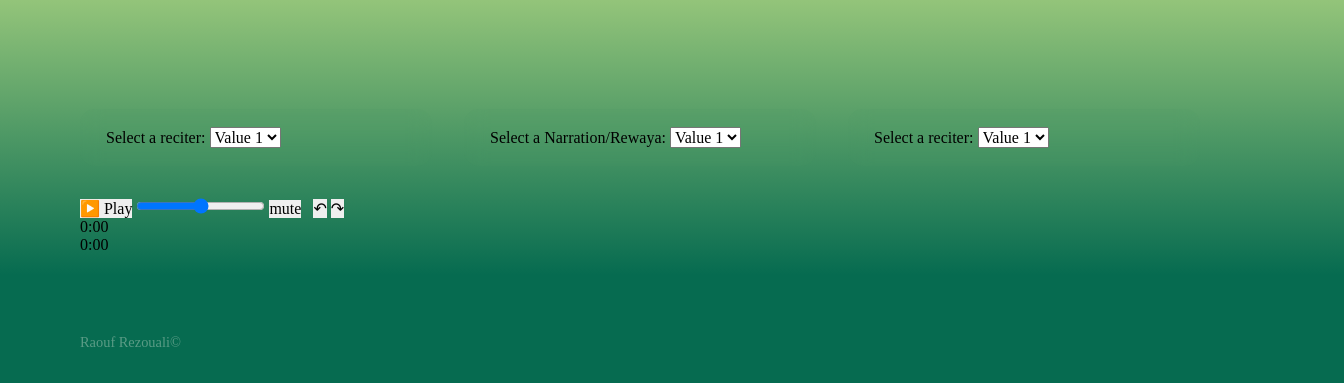
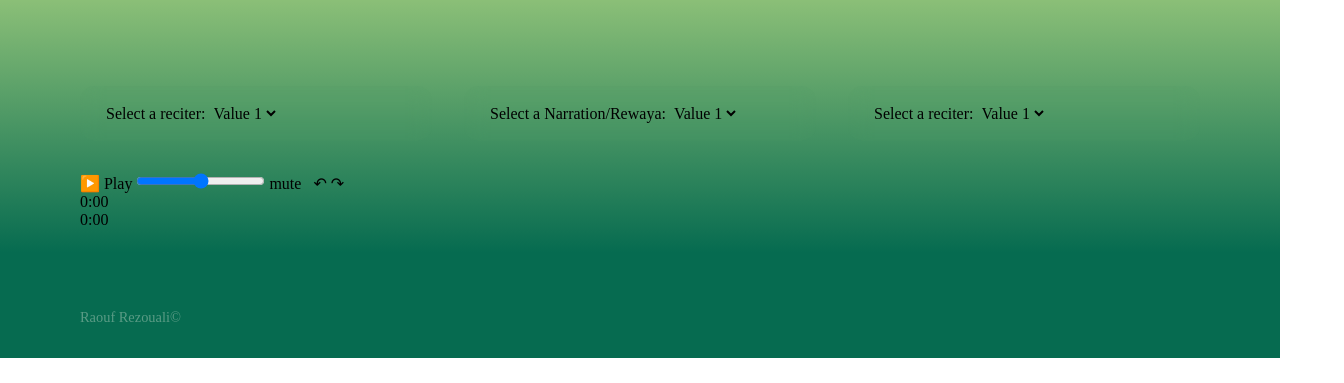
Before and after one commit to RezoualiRaouf/Al-Moanes, a website built with Parcel: page index.html in a window 1280 px wide. Shown: the part 695-1078 px from the top of the page, 1344 px wide, since content can reach past the window. After the commit the page ends 1053 px from the top, so only its background shows below. Built offline with nearby package versions, Linux system fonts and the light colour scheme.

Commit message:
converting from scss to tailwind styling (hybrid)

```diff
--- a/index.html
+++ b/index.html
@@ -4,7 +4,8 @@
     <meta charset="UTF-8" />
     <meta name="viewport" content="width=device-width, initial-scale=1.0" />
     <title>AL-Moanes</title>
-    <link rel="stylesheet" href="./style.scss" />
+        <script src="https://cdn.jsdelivr.net/npm/@tailwindcss/browser@4"></script>
+   <link rel="stylesheet" href="style.scss">
  </head>
   <body>
 
--- a/package.json
+++ b/package.json
@@ -7,7 +7,7 @@
     "url": "git+https://github.com/RezoualiRaouf/Al-Moanes.git"
   },
   "keywords": [],
-  "author": "",
+  "author": "RezoualiRaouf",
   "license": "ISC",
   "type": "commonjs",
   "bugs": {
```
Also changed, not shown: 1 other file.
